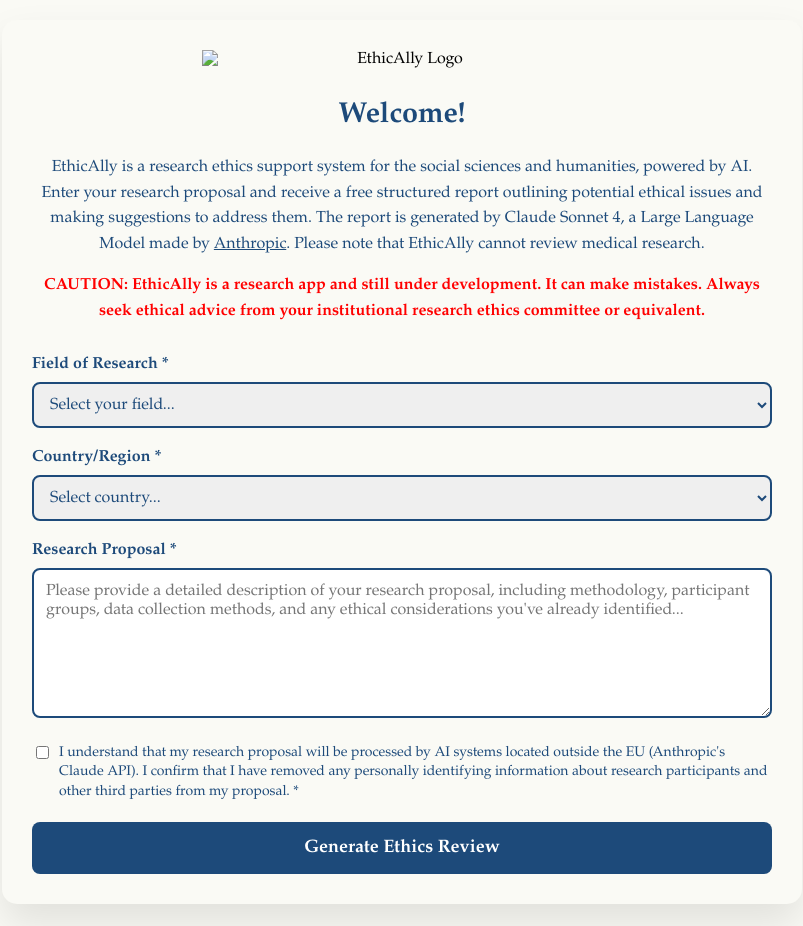
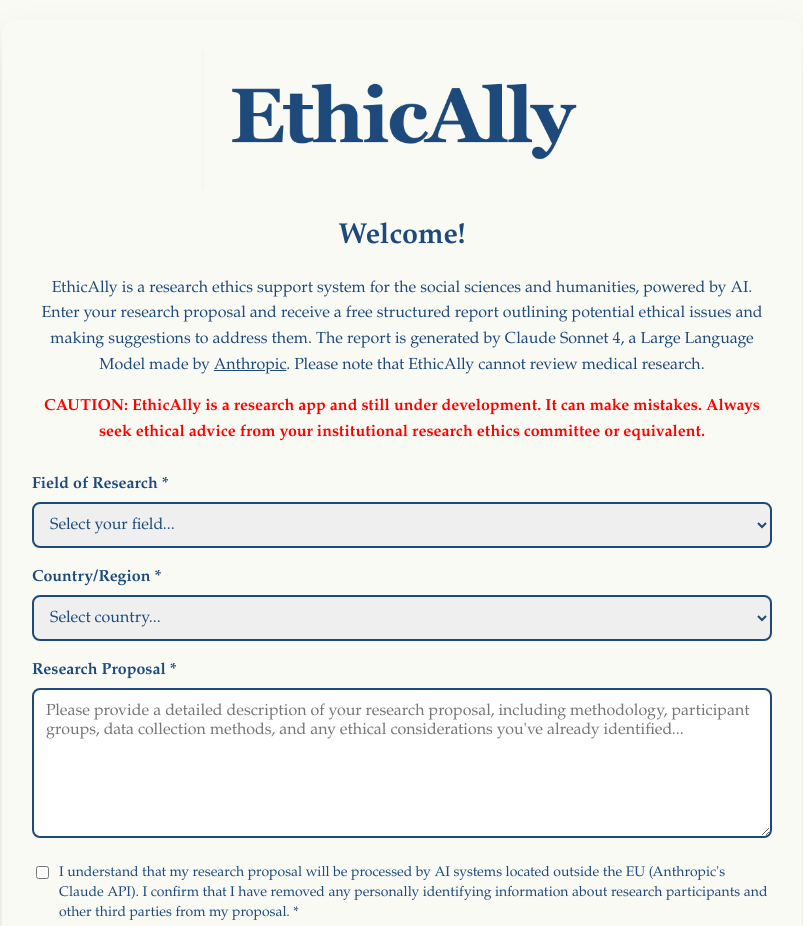
Before and after one commit to EthicAllySteph/EthicsreviewAI, a website: page index.html in a window 1280 px wide. Shown: the top 926 px of the page, without its empty margins (238-1041 px from the left). Drawn offline with Linux system fonts and the light colour scheme.

Commit message:
Update index.html

```diff
--- a/index.html
+++ b/index.html
@@ -257,7 +257,7 @@
     <div id="mainPage" class="page-content active">
         <div class="container" id="mainForm">
             <div class="logo" style="margin-bottom: 0px; display: flex; justify-content: center;">
-                <img src="/ethicallylogo3.png" alt="EthicAlly Logo" style="width: 400px; max-width: 90vw;">
+                <img src="assets/ethicallylogo3.png" alt="EthicAlly Logo" style="width: 400px; max-width: 90vw;">
             </div>
 
             <div class="welcome-text">
```
